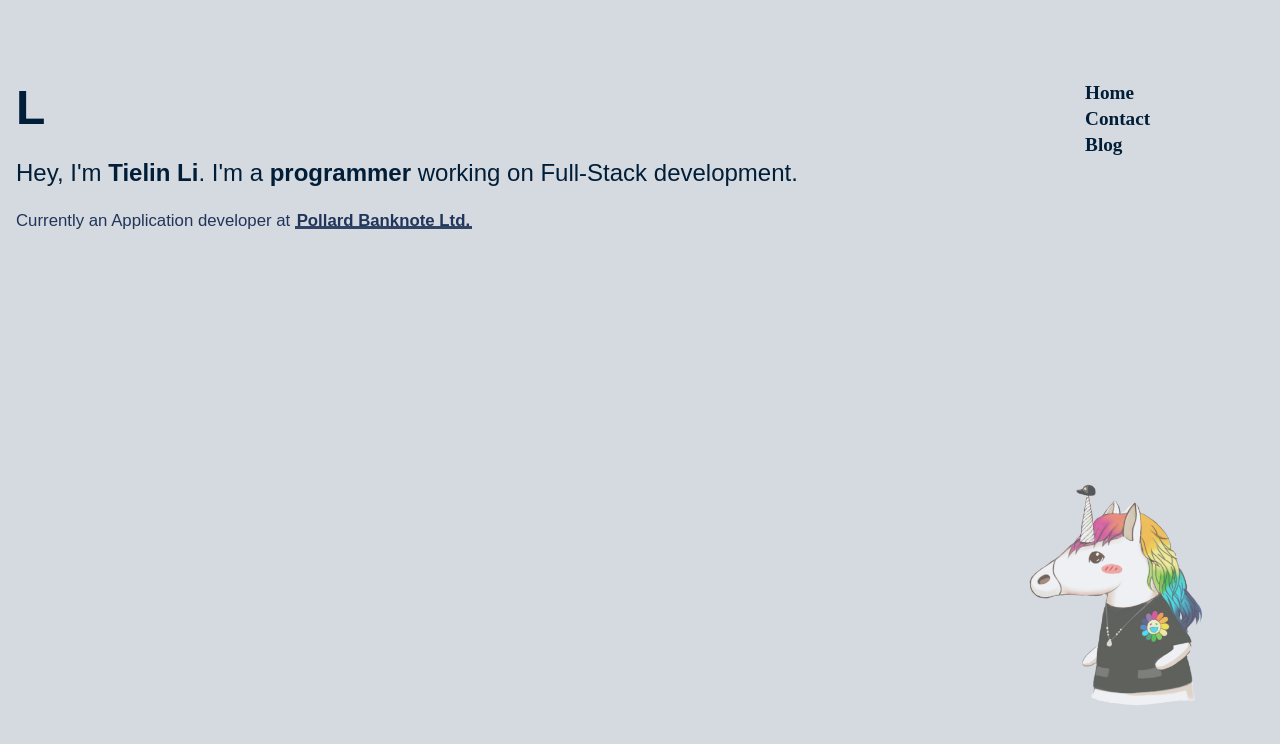
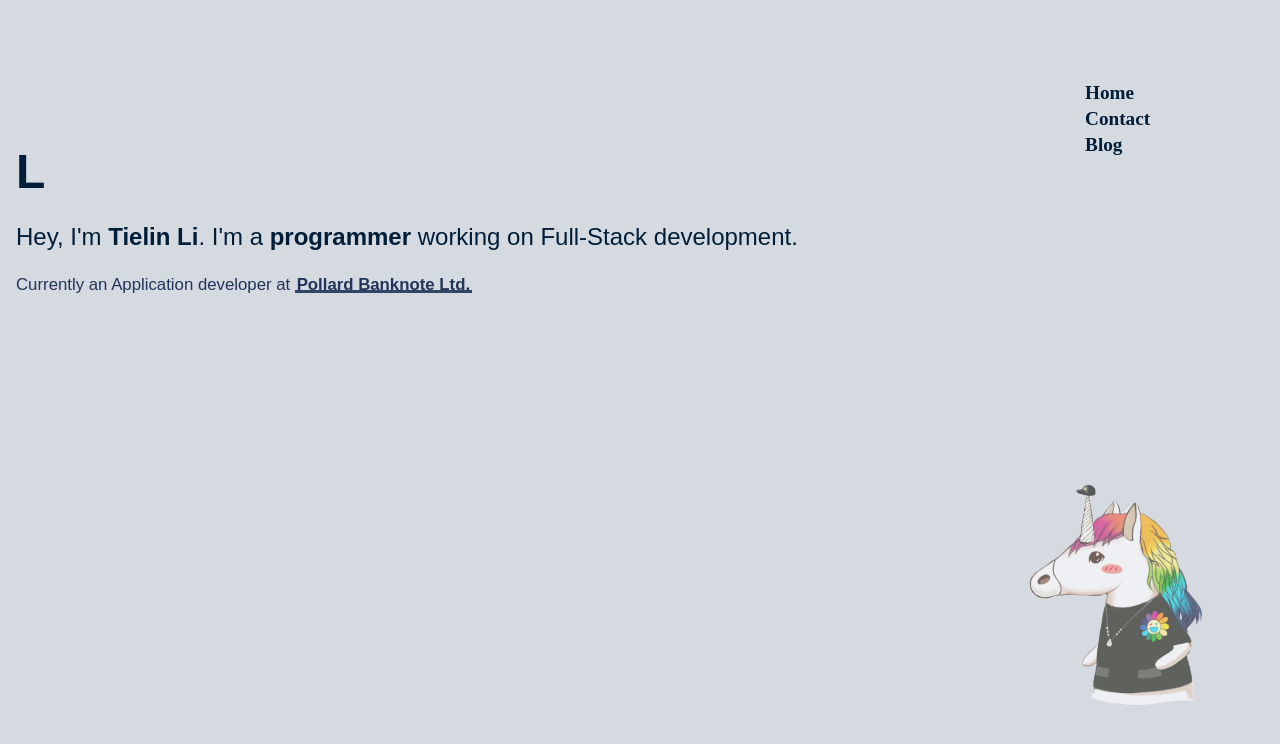
Before and after one commit to ltlkong/ltl-portfolio, a React (Create React App) app: page / in a window 1280 px wide. Shown: the top 744 px of the page. Built offline with nearby package versions, Linux system fonts and the light colour scheme; a web font is replaced by a local one.

Commit message:
Style fix

```diff
--- a/src/pages/HomePage.tsx
+++ b/src/pages/HomePage.tsx
@@ -35,7 +35,7 @@ const HomePage = ({
 
     return (
         <main className={classes.Home}>
-            <section>
+            <section className={classes.IntroductionSection}>
                 <div className={classes.Introduction}>
                     <h1>L</h1>
                     <div>
--- a/src/styles/themePrimary/HomePageStyle.tsx
+++ b/src/styles/themePrimary/HomePageStyle.tsx
@@ -28,9 +28,13 @@ const styles = (theme: ThemePrimary) => ({
             margin: 0,
         },
     },
+    IntroductionSection: {
+        width: '100vw',
+        height: '100vh',
+    },
     Introduction: {
         fontSize: '1.5em',
-        padding: '80px 16px 0 16px',
+        padding: '18vh 16px 0 16px',
         color: theme.textColorPrimary,
         fontFamily: theme.fontFamily,
         '& *::selection': {
```
